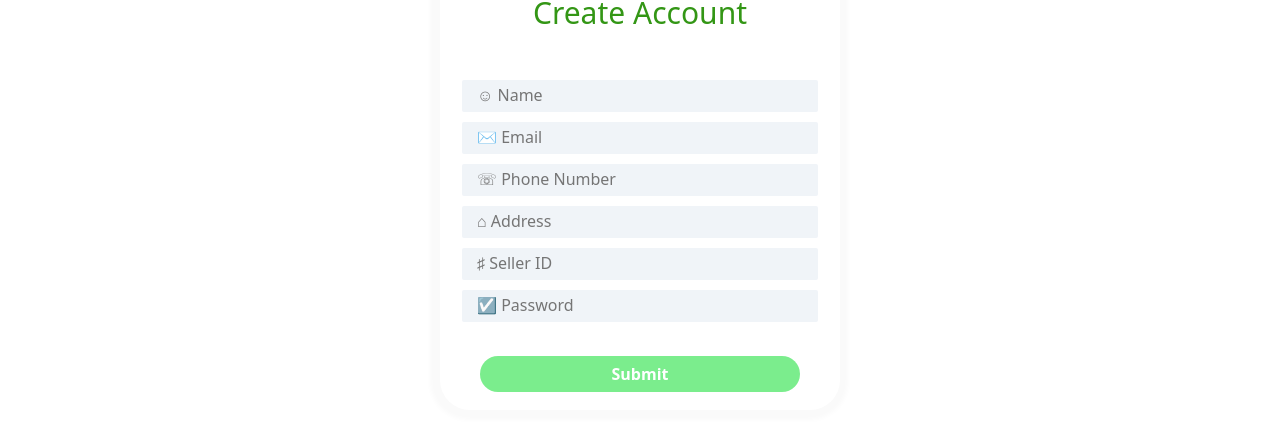
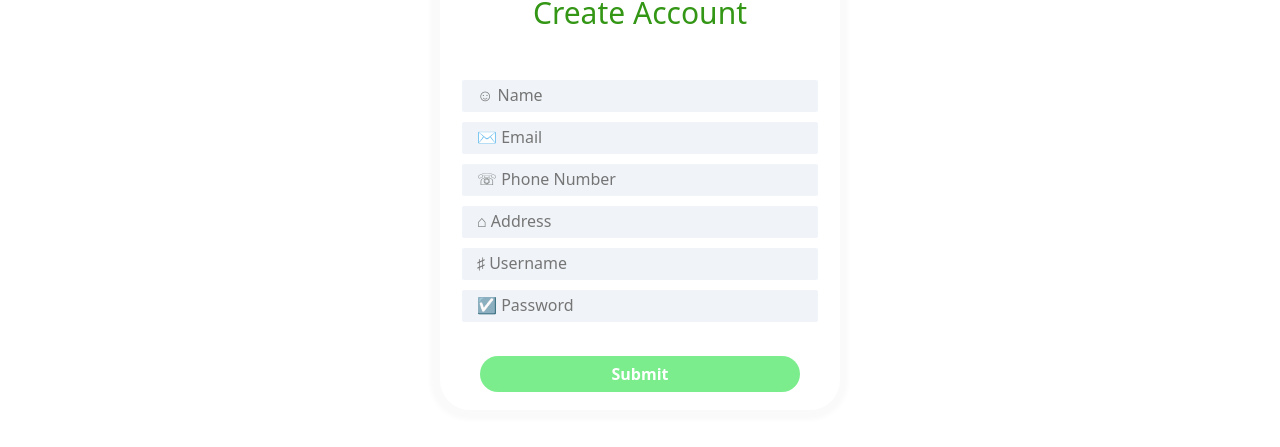
Before and after one commit to Build-Week-African-Marketplace-03/front-end, a React (Create React App) app in the folder african-marketplace/: page /profile in a window 1280 px wide. Shown: the part 162-609 px from the top of the page. Built offline with nearby package versions, Linux system fonts and the light colour scheme.

Commit message:
reformatted profile form

```diff
--- a/african-marketplace/src/component/FormProfile.js
+++ b/african-marketplace/src/component/FormProfile.js
@@ -1,102 +1,149 @@
 import React, { useState } from "react"
-import { ErrorMessage, Formik } from "formik"
+import { reach } from 'yup'
 import profileFormSchema from "../validation/profileFormSchema"
 import "../css/signup.css"
 
-const FormProfile = () => (
+const initialFormValues = {
+  sellerName: '',
+  email: '',
+  phoneNumber: '',
+  address: '',
+  username: '',
+  password: ''
+}
+
+const initialFormErrors = {
+  sellerName: '',
+  email: '',
+  phoneNumber: '',
+  address: '',
+  username: '',
+  password: ''
+}
+
+export default function FormProfile(props) {
+
+  const [formValues, setFormValues] = useState(initialFormValues)
+  const [formErrors, setFormErrors] = useState(initialFormErrors)
+
+  const validate = (name, value) => {
+    reach(profileFormSchema, name)
+     .validate(value)
+     .then(() => setFormErrors({...formErrors, [name]: '' }))
+     .catch(err => setFormErrors({...formErrors, [name]: err.errors[0]}))
+  }
+
+  const inputChange = (name, value) => {
+      validate(name, value)
+      setFormValues({
+      ...formValues,
+      [name]: value
+    })
+  }
+
+  const onChange = evt => {
+    const { name, value} = evt.target
+    inputChange(name, value)
+  }
+
+  const formSubmit = () => {
+    const newUser = {
+      sellerName: formValues.username.trim(),
+      email: formValues.email.trim(),
+      phoneNumber: formValues.phoneNumber.trim(),
+      address: formValues.address.trim(),
+      username: formValues.username.trim(),
+      password: formValues.password.trim()
+    }
+    setTimeout(() => {
+      alert(JSON.stringify(newUser, null, 2))
+    }, 1000)
+    setFormValues(initialFormValues)
+  }
+
+  const onSubmit = evt => {
+    evt.preventDefault()
+    formSubmit()
+  }
+
+return (
   <div className="signUpMainDiv">
     <div className="signUpCard">
       <div className="signIn">Create Account</div>
-      <Formik
-        initialValues={{
-          sellerName: "",
-          username: "",
-          email: "",
-          phoneNumber: "",
-          address: "",
-          password: "",
-        }}
-        onSubmit={(values, { resetForm }) => {
-          setTimeout(() => {
-            alert(JSON.stringify(values, null, 2))
-          }, 1000)
-          resetForm()
-        }}
-        validationSchema={profileFormSchema}
-      >
-        {(props) => (
-          <form className="flex-column" onSubmit={props.handleSubmit}>
+
+
+          <form className="flex-column" onSubmit={onSubmit}>
             <label>
               {/* Name: */}
               <input
-                value={props.values.sellerName}
-                onChange={props.handleChange}
+                value={formValues.sellerName}
+                onChange={onChange}
                 name="sellerName"
                 type="text"
                 className="nameBox"
                 placeholder="☺ Name"
               />
-              <div>{props.errors.sellerName}</div>
+              <div>{formErrors.sellerName}</div>
             </label>
             <label>
               {/* Email: */}
               <input
-                value={props.values.email}
-                onChange={props.handleChange}
+                value={formValues.email}
+                onChange={onChange}
                 name="email"
                 type="email"
                 className="nameBox"
                 placeholder="✉ Email"
               />
-              <div>{props.errors.email}</div>
+              <div>{formErrors.email}</div>
             </label>
             <label>
               {/* Phone Number: */}
               <input
-                value={props.values.phoneNumber}
-                onChange={props.handleChange}
+                value={formValues.phoneNumber}
+                onChange={onChange}
                 name="phoneNumber"
                 type="tel"
                 className="nameBox"
                 placeholder="☏ Phone Number"
               />
-              <div>{props.errors.phoneNumber}</div>
+              <div>{formErrors.phoneNumber}</div>
             </label>
             <label>
               {/* Address: */}
               <input
-                value={props.values.address}
-                onChange={props.handleChange}
+                value={formValues.address}
+                onChange={onChange}
                 name="address"
                 type="address"
                 className="nameBox"
                 placeholder="⌂ Address"
               />
-              <div>{props.errors.address}</div>
+              <div>{formErrors.address}</div>
             </label>
             <label>
               {/* Seller ID: */}
               <input
-                value={props.values.username}
-                onChange={props.handleChange}
+                value={formValues.username}
+                onChange={onChange}
                 name="username"
                 type="text"
                 className="nameBox"
-                placeholder="♯ Seller ID"
+                placeholder="♯ Username"
               />
-              <div>{props.errors.username}</div>
+              <div>{formErrors.username}</div>
             </label>
             <label>
               {/* Password */}
               <input
-                value={props.values.password}
-                onChange={props.handleChange}
+                value={formValues.password}
+                onChange={onChange}
                 name="password"
                 type="password"
                 className="nameBox"
                 placeholder="☑ Password"
               />
-              <div>{props.errors.password}</div>
+              <div>{formErrors.password}</div>
             </label>
             <br />
             <div className="form-submit">
@@ -105,10 +152,8 @@ const FormProfile = () => (
               </button>
             </div>
           </form>
-        )}
-      </Formik>
+
     </div>
   </div>
-)
-
-export default FormProfile
+        )
+}
```
